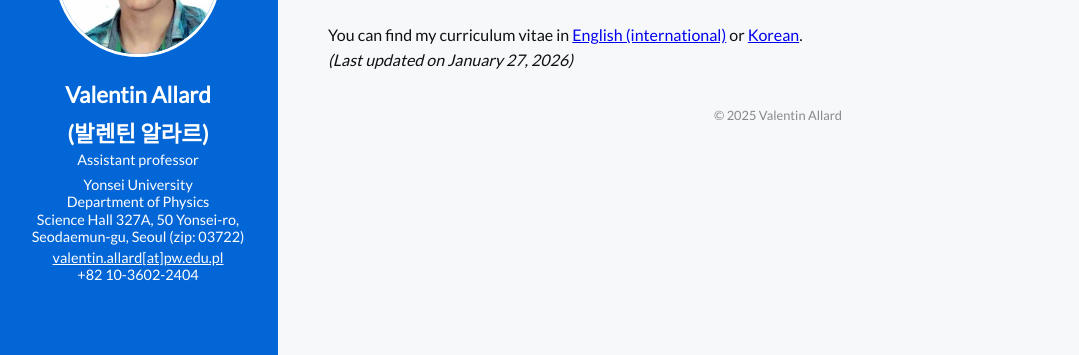
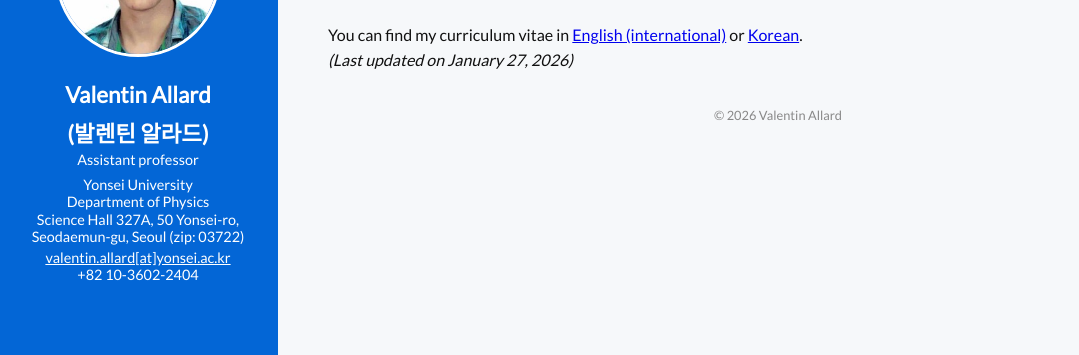
Before and after one commit to V-allard/V-allard.github.io, a Jekyll site: the page built from pages/cv/index.html, in a window 1280 px wide. Shown: the part 141-496 px from the top of the page, without its empty margins (2-1081 px from the left). Built offline with Jekyll 4.4.1, drawn with Linux system fonts in a browser that asks for light colours.

Commit message:
Update default.html

```diff
--- a/_layouts/default.html
+++ b/_layouts/default.html
@@ -157,13 +157,13 @@
     <img src="/assets/images/PhotoCV.png" alt="Valentin Allard">
     <div>
       <h1>Valentin Allard</h1>
-      <h1>(발렌틴 알라르)</h1>
+      <h1>(발렌틴 알라드)</h1>
       <p>Assistant professor</p>
       <div style="font-size: 0.9rem; color: white; line-height: 1.2; margin-top: 0.5rem; text-align: center;">
         <p style="margin: 0;">Yonsei University</p>
         <p style="margin: 0;">Department of Physics</p>
         <p style="margin: 0;">Science Hall 327A, 50 Yonsei-ro, Seodaemun-gu, Seoul (zip: 03722)</p>
-        <p style="margin: 0.2rem 0 0;"><a href="mailto:valentin.allard@pw.edu.pl" style="color: white; text-decoration: underline;">valentin.allard[at]pw.edu.pl</a></p>
+        <p style="margin: 0.2rem 0 0;"><a href="mailto:valentin.allard@yonsei.ac.kr" style="color: white; text-decoration: underline;">valentin.allard[at]yonsei.ac.kr</a></p>
         <p style="margin: 0;">+82 10-3602-2404</p>
       </div>
     </div>
@@ -185,7 +185,7 @@
     </div>
 
     <footer class="footer">
-      <p>&copy; 2025 Valentin Allard</p>
+      <p>&copy; 2026 Valentin Allard</p>
     </footer>
   </div>
 </body>
```
